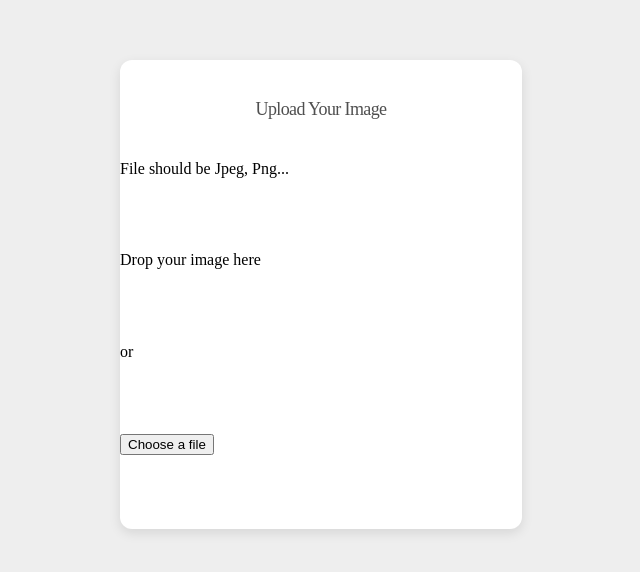
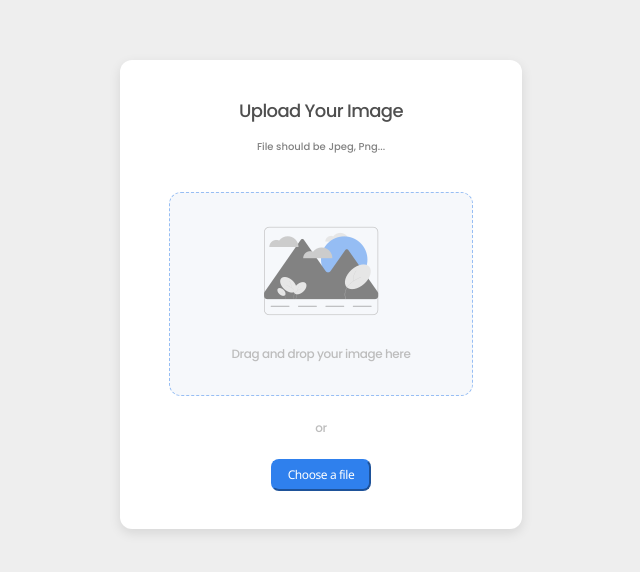
Before and after one commit to Joaobarbosa95/Image-uploader, a website: page public/index.html in a window 1280 px wide. Shown: the part 106-678 px from the top of the page, without its empty margins (319-959 px from the left). Drawn offline with Linux system fonts and the light colour scheme.

Commit message:
2nd phase

```diff
--- /dev/null
+++ b/experience/style.css
@@ -0,0 +1,8 @@
+.box {
+    width: 500px;
+    height: 500px;
+    border: 1px dashed#97BEF4;
+    border-radius: 12px;
+    background-color: rgb(189, 198, 212);
+
+}
--- a/public/index.html
+++ b/public/index.html
@@ -5,7 +5,11 @@
     <meta charset="UTF-8">
     <meta name="viewport" content="width=device-width, initial-scale=1.0">
     <title>Image-uploader</title>
+    <link rel="preconnect" href="https://fonts.gstatic.com">
+    <link href="https://fonts.googleapis.com/css2?family=Poppins:wght@400;500;600&display=swap" rel="stylesheet">
+    <link href="https://fonts.googleapis.com/css2?family=Noto+Sans&display=swap" rel="stylesheet">
     <link rel="stylesheet" href="style.css">
+
 </head>
 
 <body>
@@ -13,9 +17,14 @@
         <div class="flex-container">
             <div class="title">Upload Your Image</div>
             <div class="description">File should be Jpeg, Png...</div>
-            <div class="drag_and_drop">Drop your image here</div>
+            <div class="drag_and_drop" >
+                <div class="box" draggable="true" id="eu">
+                    <img class="img-prev" src="image.png">
+                    <p>Drag and drop your image here</p>
+                </div>
+            </div>
             <div class="or">or</div>
-            <div class="file_chooser"><button>Choose a file</button></div>
+            <div class="file_chooser"><button id="button">Choose a file</button></div>
         </div>
     </div>
 </body>
--- a/public/script.js
+++ b/public/script.js
@@ -0,0 +1,51 @@
+const box = document.querySelector(".box");
+const button = document.querySelector("#button");
+
+button.addEventListener("click", (e) => {
+  // Open file chooser
+  const input = document.createElement("input");
+  input.type = "file";
+  input.accept = "image/*";
+  input.click();
+});
+
+box.addEventListener("dragsenter", (e) => {
+  box.classList.add("drag-over");
+});
+
+box.addEventListener("dragover", (e) => {
+  e.preventDefault();
+  box.classList.add("drag-over");
+});
+
+box.addEventListener("dragleave", (e) => {
+  box.classList.remove("drag-over");
+});
+
+box.addEventListener("drop", (e) => {
+  e.preventDefault();
+  box.classList.remove("drag-over");
+  const data = e.dataTransfer.files[0];
+  box.innerHTML = "";
+
+  // Loading
+  const p = document.createElement("p");
+  p.innerText = "LOADING";
+  box.appendChild(p);
+
+  // read img
+  const reader = new FileReader();
+  reader.onload = function (event) {
+    box.innerHTML = "";
+    box.classList.add("box-2");
+    box.classList.remove("box");
+    // img
+    const img = document.createElement("img");
+    img.files = data;
+    img.classList.add("box-img");
+    box.appendChild(img);
+    img.setAttribute("src", event.target.result);
+  };
+
+  setTimeout(() => reader.readAsDataURL(data), 5000);
+});
--- a/public/style.css
+++ b/public/style.css
@@ -19,10 +19,11 @@ body {
     box-shadow: 0px 4px 12px rgba(0, 0, 0, 0.1);
     border-radius: 12px;
     display: grid;
+    grid-template-rows: 75px 25px auto 50px 50px;
 }
 
 .title {
-    font-family: Poppins;
+    font-family: "Poppins", sans-serif;
     font-style: normal;
     font-weight: 500;
     font-size: 18px;
@@ -32,4 +33,104 @@ body {
     align-items: center;
     letter-spacing: -0.035em;
     color: #4F4F4F;
+    position: relative;
+    top: 13px;
 }
+
+.description{
+    display: flex;
+    justify-content: center;
+    align-items: center;
+    font-family: "Poppins", sans-serif;
+    font-style: normal;
+    font-weight: 500;
+    font-size: 10px;
+    color: #828282;
+}
+
+.drag_and_drop {
+    display: flex;
+    justify-content: center;
+    align-items: center;
+}
+.box {
+    width: 75%;
+    height: 75%;
+    border: 1px dashed#97BEF4;
+    border-radius: 12px;
+    display: grid;
+    background-color: rgba(246, 248, 251, 1);
+
+}
+
+.box-2 {
+    width: 75%;
+    height: 75%;
+    border-radius: 12px;
+    display: grid;
+    background-color: rgba(246, 248, 251, 1);
+
+}
+
+.box-img {
+    width: 100%;
+    height: 100%;
+    border-radius: 12px;
+}
+
+.img-prev {
+    margin: auto;
+    position: relative;
+    top: 15px;
+}
+
+p {
+    text-align: center;
+    font-family: "Poppins", sans-serif;
+    font-style: normal;
+    font-weight: 500;
+    font-size: 12px;
+    line-height: 18px;
+    letter-spacing: -0.035em;
+    color: #BDBDBD;
+    position: relative;
+    top: 15px;
+}
+
+.or {
+    text-align: center;
+    position: relative;
+    bottom: 10px;
+    font-family: "Poppins", sans-serif;
+    font-style: normal;
+    font-weight: 500;
+    font-size: 12px;
+    line-height: 18px;
+    letter-spacing: -0.035em;
+    color: #BDBDBD;
+}
+
+.file_chooser {
+    text-align: center;
+    position: relative;
+    bottom: 20px;
+}
+
+button {
+    width: 100px;
+    height: 32px;
+    font-family: "Noto Sans", sans-serif ;
+    font-style: normal;
+    font-weight: 500;
+    font-size: 12px;
+    line-height: 16px;
+    letter-spacing: -0.035em;
+    background: #2F80ED;
+    border-radius: 8px;
+    color: white;
+    border-color: #2F80ED;
+}
+
+.drag-over {
+    border: 3px dashed #5799f7;
+}
--- a/server.js
+++ b/server.js
@@ -1,7 +1,9 @@
 const express = require("express");
 const path = require("path");
+const multer = require("multer");
 
 const app = express();
+const upload = multer({ dest: "public/images/" });
 
 const port = process.env.PORT || 7000;
 const staticFiles = path.join(__dirname, "./public");
```
Also changed, not shown: experience/index.html (added, +15 -0 lines), experience/script.js (added, +45 -0 lines), public/image.png (added).
